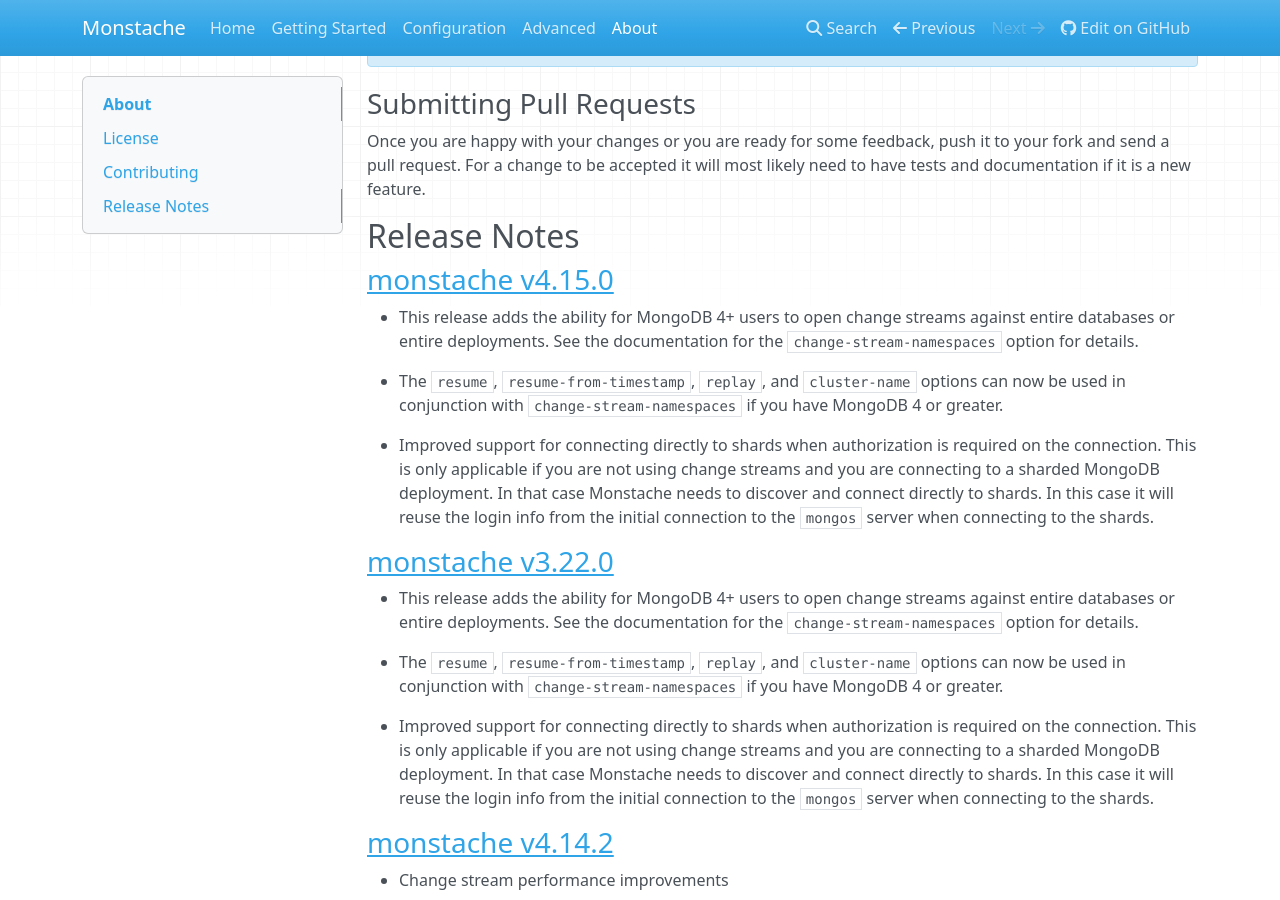
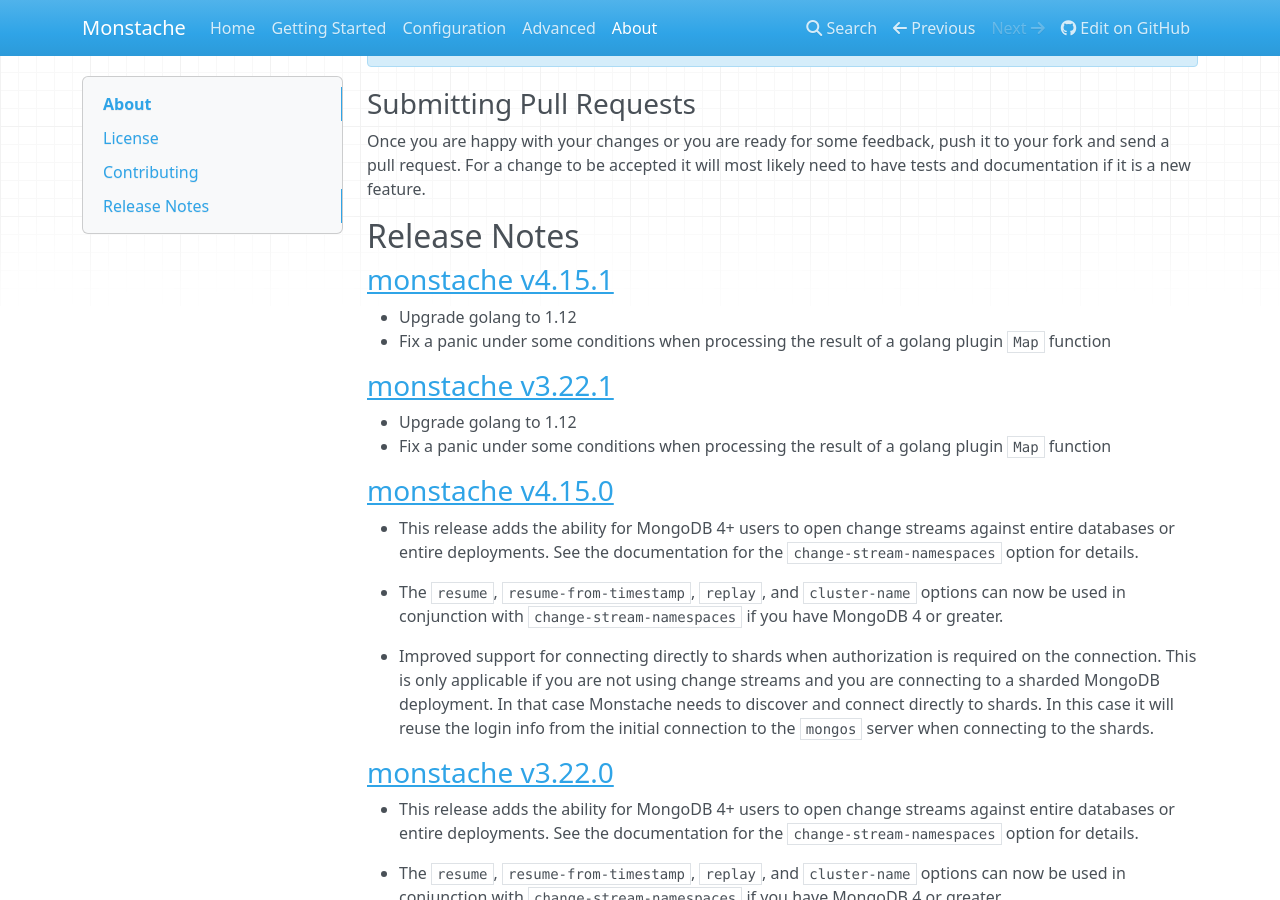
Before and after one commit to rwynn/monstache-site, an MkDocs documentation site: the page built from src/about.md, in a window 1280 px wide and 900 px high, scrolled down 1742 px. Built offline with MkDocs 1.6.1, drawn with Linux system fonts in a browser that asks for light colours; nearby versions of some CDN libraries; a style sheet for code colours, icons or effects is not loaded.

Commit message:
new release

```diff
--- a/docs/index.html
+++ b/docs/index.html
@@ -259,5 +259,5 @@
 
 <!--
 MkDocs version : 1.0.4
-Build Date UTC : 2019-02-15 03:33:41
+Build Date UTC : 2019-03-05 21:35:28
 -->
--- a/docs/start/index.html
+++ b/docs/start/index.html
@@ -118,7 +118,7 @@
 <p>Unzip the download and adjust your PATH variable to include the path to the folder for your platform.</p>
 <p>Let's make sure Monstache is set up as expected. You should see a similar version number in your terminal:</p>
 <pre><code class="sh">monstache -v
-# 4.15.0
+# 4.15.1
 </code></pre>
 
 <p>The version number should start with 3.x if you are using Elasticsearch prior to version 6.</p>
--- a/src/about.md
+++ b/src/about.md
@@ -94,6 +94,16 @@
 most likely need to have tests and documentation if it is a new feature.
 
 ## Release Notes
+
+### [monstache v4.15.1](https://github.com/rwynn/monstache/releases/tag/v4.15.1)
+
+* Upgrade golang to 1.12
+* Fix a panic under some conditions when processing the result of a golang plugin `Map` function
+
+### [monstache v3.22.1](https://github.com/rwynn/monstache/releases/tag/v3.22.1)
+
+* Upgrade golang to 1.12
+* Fix a panic under some conditions when processing the result of a golang plugin `Map` function
 
 ### [monstache v4.15.0](https://github.com/rwynn/monstache/releases/tag/v4.15.0)
 
```
Also changed, not shown: docs/about/index.html (+10 -0 lines), docs/advanced/index.html (+6 -6 lines), docs/sitemap.xml (+5 -5 lines), src/advanced.md (+5 -5 lines), src/start.md (+1 -1 lines), docs/search/search_index.json, 1 other file.
